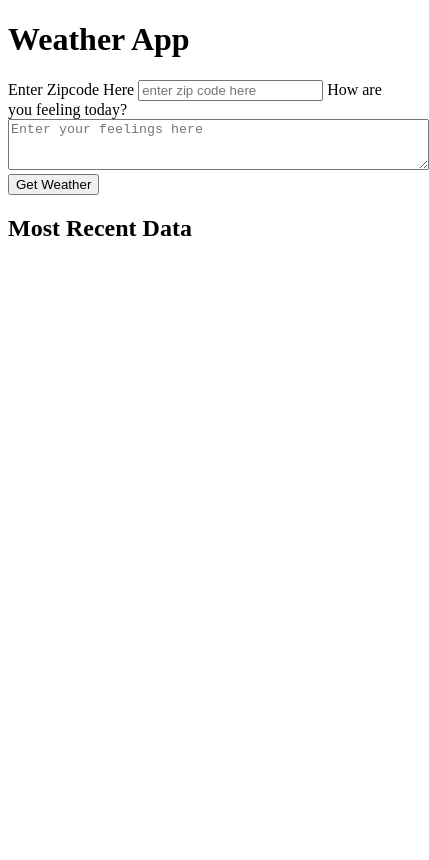
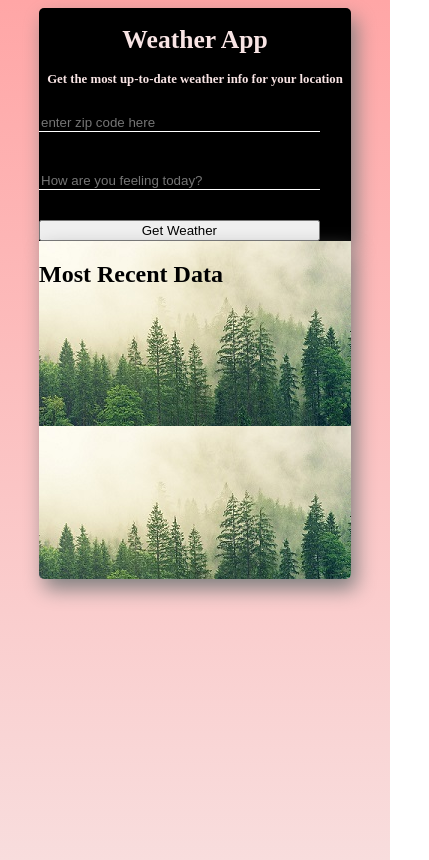
Before and after one commit to FreudCat/weather-app, a website: page public/index.html in a window 390 px wide. Shown: the whole page, 429 px wide, since content can reach past the window. Drawn offline with Linux system fonts and the light colour scheme.

Commit message:
Add basic elements of form styling

```diff
--- a/public/css/styles.css
+++ b/public/css/styles.css
@@ -0,0 +1,81 @@
+body {
+  height: 100vh;
+  background-image: linear-gradient(rgb(255, 166, 166), rgb(248, 221, 221));
+}
+
+@media only screen and (max-width: 450px) {
+
+#container {
+  display: grid;
+  width: 90vw;
+  margin: auto;
+  height: auto;
+  grid-template-columns: 80vw;
+  grid-template-rows: 20vh, 60vh, auto;
+  grid-template-areas:
+  "header"
+  "input"
+  "output";
+  justify-content: center;
+}
+
+#header-form-holder {
+  background-color: black;
+  border-top-left-radius: 5px;
+  border-top-right-radius: 5px;
+  box-shadow: 5px 10px 20px grey;
+}
+
+#header {
+  grid-area: header;
+  color:  rgb(248, 228, 228);
+  font-size: 0.8em;
+}
+
+.user-input {
+  position: relative;
+  padding: 10px 0 0 0;
+  font-size: 0.8em;
+  color: #fff;
+  margin-bottom: 30px;
+  border-bottom: 1px solid #fff;
+}
+
+.no-focus {
+  background: transparent;
+  border: none;
+  color:#fff;
+}
+
+.no-focus:focus {  /*removing the border when the input areas are in focus*/
+  outline: none;
+}
+
+#form {
+  grid-area: input;
+  display: flex;
+  flex-direction: column;
+  color: white;
+  width: 90%;
+  justify-content: center
+}
+
+#section {
+  grid-area: output;
+  background: url(multimedia/fog.jpg);
+  height: 40vh;
+  border-bottom-left-radius: 5px;
+  border-bottom-right-radius: 5px;
+  box-shadow:  5px 10px 20px grey;
+}
+
+.center-text {
+  text-align: center;
+}
+}
+
+
+
+
+
+/*Image by jplenio from Pixabay*/
--- a/public/index.html
+++ b/public/index.html
@@ -9,25 +9,33 @@
 </head>
 
 <body>
-  <header>
-    <h1>Weather App</h1>
+  <div id="container">
+    <div id="header-form-holder">
+    <header id="header">
+      <h1 class="center-text">Weather App</h1>
+      <h4 class="center-text">Get the most up-to-date weather info for your location</h4>
     </header>
-  <form>
+    <form id="form">
       <div id="errorDiv"></div>
-    <label for="zip">Enter Zipcode Here</label>
-    <input type="text" id="zip" placeholder="enter zip code here">
-    <label for="feelings">How are you feeling today?</label>
-    <textarea class="myInput" id="feelings" placeholder="Enter your feelings here" rows="3" cols="50"></textarea>
+      <!--Will hold error message for users, if needed-->
+      <div class="user-input">
+      <input type="text" id="zip" class="no-focus" placeholder="enter zip code here">
+    </div>
+    <div class="user-input">
+      <input class="myInput no-focus" id="feelings" placeholder="How are you feeling today?"></input>
+    </div>
       <button id="post-info-btn" type="submit"> Get Weather </button>
     </form>
+  </div>
 
-  <section>
+    <section id="section">
       <h2>Most Recent Data</h2>
       <div id="date"></div>
       <div id="user-zip"></div>
       <div id="temp"></div>
       <div id="content"></div>
     </section>
+  </div>
   <script src="js/app.js" type="text/javascript"></script>
 </body>
 
```
Also changed, not shown: public/css/multimedia/fog.jpg (added). Lines whose indentation alone changed are shown as unchanged.
